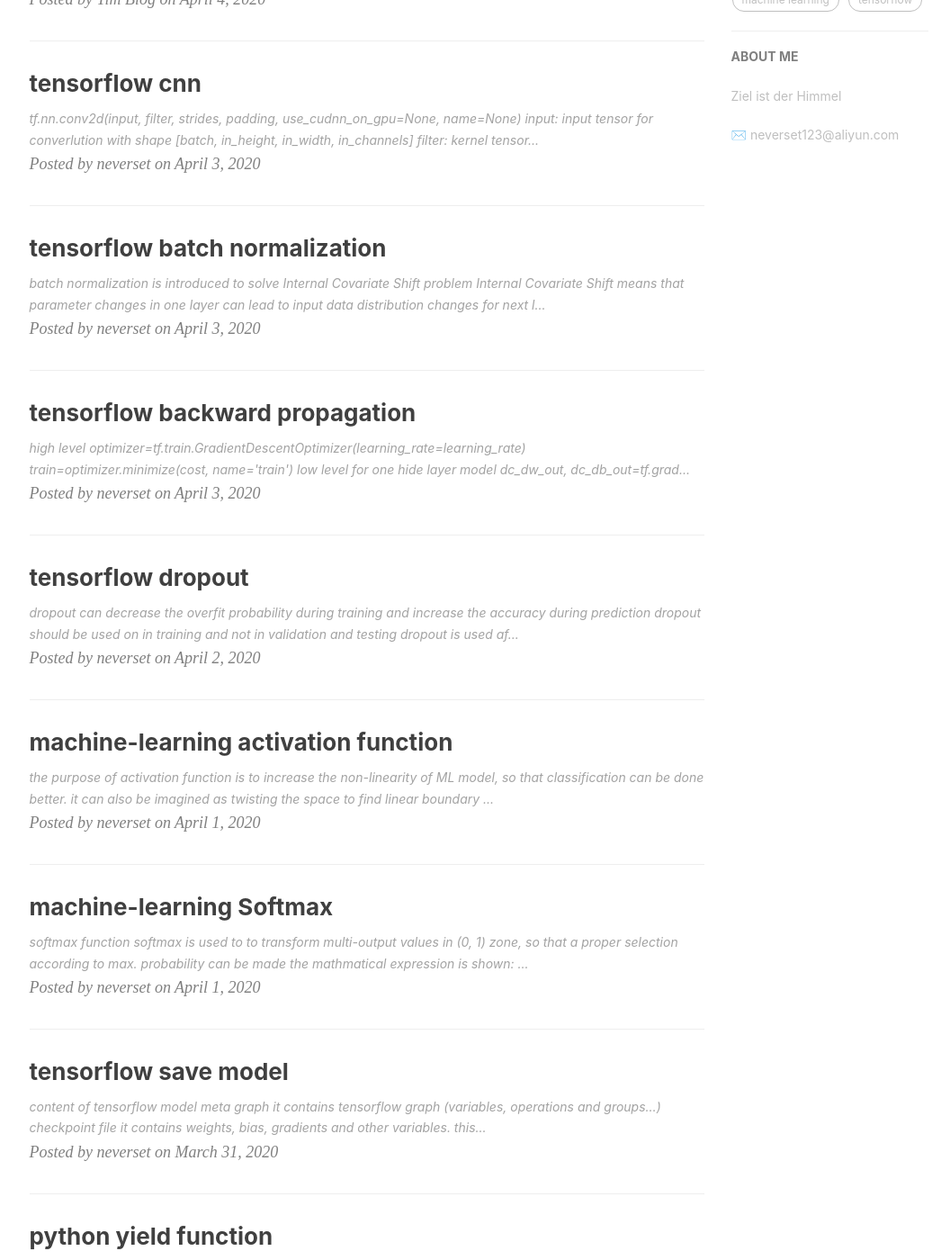
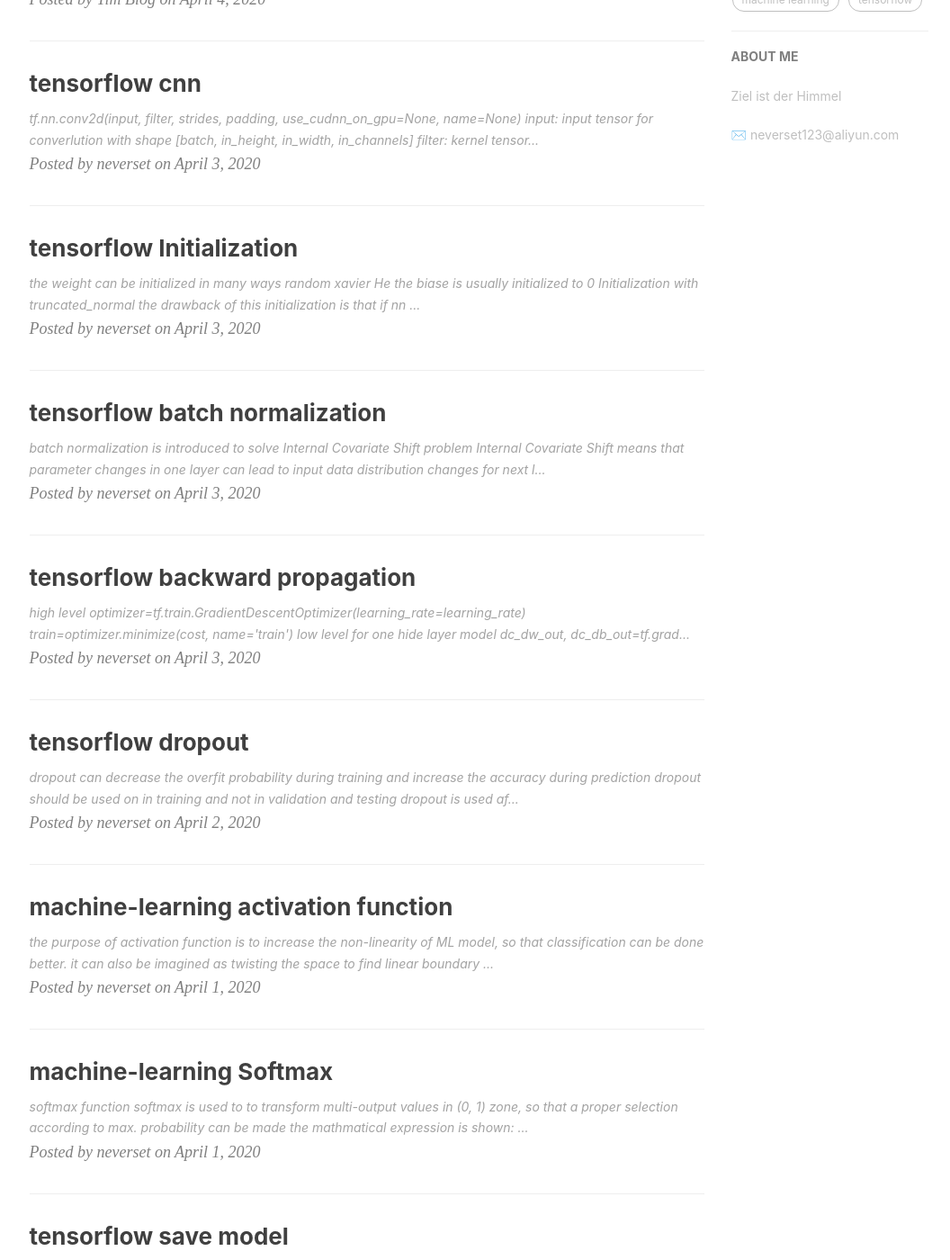
Before and after one commit to neverset123/YWHome, a Jekyll site: the page built from index.html, in a window 1280 px wide and 1400 px high, scrolled down 531 px. Shown: the whole window at 90% size, without its empty margins (135-1191 px from the left). Built offline with Jekyll 4.4.1, drawn with Linux system fonts in a browser that asks for light colours; nearby versions of some CDN libraries; the list of posts is cut into pages by our own code; comment, search, counter and statistics services are not loaded; some of the changed text lies outside the part shown.

Commit message:
weight initialization

```diff
--- /dev/null
+++ b/_posts/2020-04-04-TensorFlow Initialization.md
@@ -0,0 +1,40 @@
+---
+layout:     post
+title:      tensorflow Initialization
+subtitle:
+date:       2020-04-03
+author:     neverset
+header-img: img/post-bg-kuaidi.jpg
+catalog: true
+tags:
+    - tensorflow
+---
+
+
+the weight can be initialized in many ways
+
+* random
+* xavier
+* He
+
+the biase is usually initialized to 0
+
+## Initialization with truncated_normal
+
+the drawback of this initialization is that if nn is deep, the optimation will be difficult, but this problem will be conpensated by BN
+
+    weights=tf.Variable(tf.truncated_normal(shapre=weights_shape, mean=0.0, stddev=0.01, dtype=tf.float32, seed=seed))
+
+## Initialization with Xavier Initializer
+
+xavier initialization can keep data in good distribution even in deeper layer, especially when activation function is sigmoid or tanh
+
+    initializer=tf.contrib.layers.xavier_initializer()
+    weights=tf.Variable(initializer(weights_shape))
+
+## Initialization with He Inizializer
+
+if activation function is relu it is better to use He initialization
+
+    initializer=tf.contrib.layers.variance_scaling_initializer()
+    weights=tf.Variable(initializer(weights_shape))
```
Also changed, not shown: _posts/2020-03-31-Python random seed.md (renamed from _posts/2020-03-31-Python random function.md, +1 -1 lines), _posts/2020-04-03-TensorFlow batch normalization.md (+2 -0 lines).
